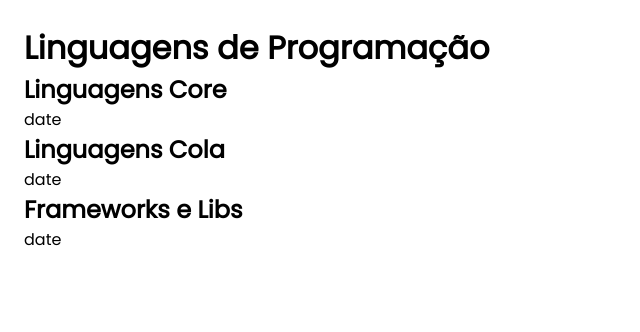
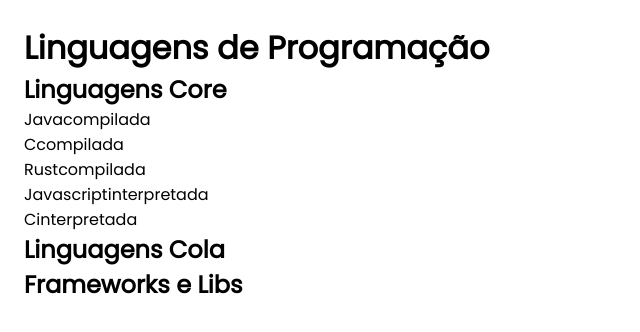
Before and after one commit to ElioNeto/auto-layout, an Angular app: page / in a window 1280 px wide. Shown: the top 332 px of the page, without its empty margins (0-640 px from the left). Built offline with nearby package versions, Linux system fonts and the light colour scheme.

Commit message:
rendering a text component in orchestrator

```diff
--- a/src/app/shared/components/orchestrator/orchestrator.component.html
+++ b/src/app/shared/components/orchestrator/orchestrator.component.html
@@ -1,11 +1,14 @@
-<div class="orchestrator">
-  <div *ngIf="kind === 'text'">
-    <p>text</p>
+<div class="orchestrator" *ngFor="let item of items">
+  <div *ngIf="item.kind === 'text'">
+    <div class="text-container" [id]="item.id">
+      <span>{{ item.label }}</span>
+      <span>{{ item.value }}</span>
+    </div>
   </div>
-  <div *ngIf="kind === 'date'">
+  <div *ngIf="item.kind === 'date'">
     <p>date</p>
   </div>
-  <div *ngIf="kind === 'currency'">
+  <div *ngIf="item.kind === 'currency'">
     <p>currency</p>
   </div>
 </div>
--- a/src/app/shared/components/orchestrator/orchestrator.component.ts
+++ b/src/app/shared/components/orchestrator/orchestrator.component.ts
@@ -1,4 +1,4 @@
-import { Component, OnInit } from "@angular/core";
+import { Component, Input, OnInit } from "@angular/core";
 
 @Component({
   selector: "app-orchestrator",
@@ -6,7 +6,7 @@ import { Component, OnInit } from "@angular/core";
   styleUrls: ["./orchestrator.component.css"],
 })
 export class OrchestratorComponent implements OnInit {
-  kind: string = "date";
+  @Input() items: any;
 
   constructor() {}
   ngOnInit(): void {}
--- a/src/app/shared/components/section/section.component.html
+++ b/src/app/shared/components/section/section.component.html
@@ -1,3 +1,3 @@
 <h2>{{ section.title }}</h2>
 <h3 *ngIf="section.subtitle">{{ section.subtitle }}</h3>
-<app-orchestrator></app-orchestrator>
+<app-orchestrator [items]="section.items"></app-orchestrator>
```
